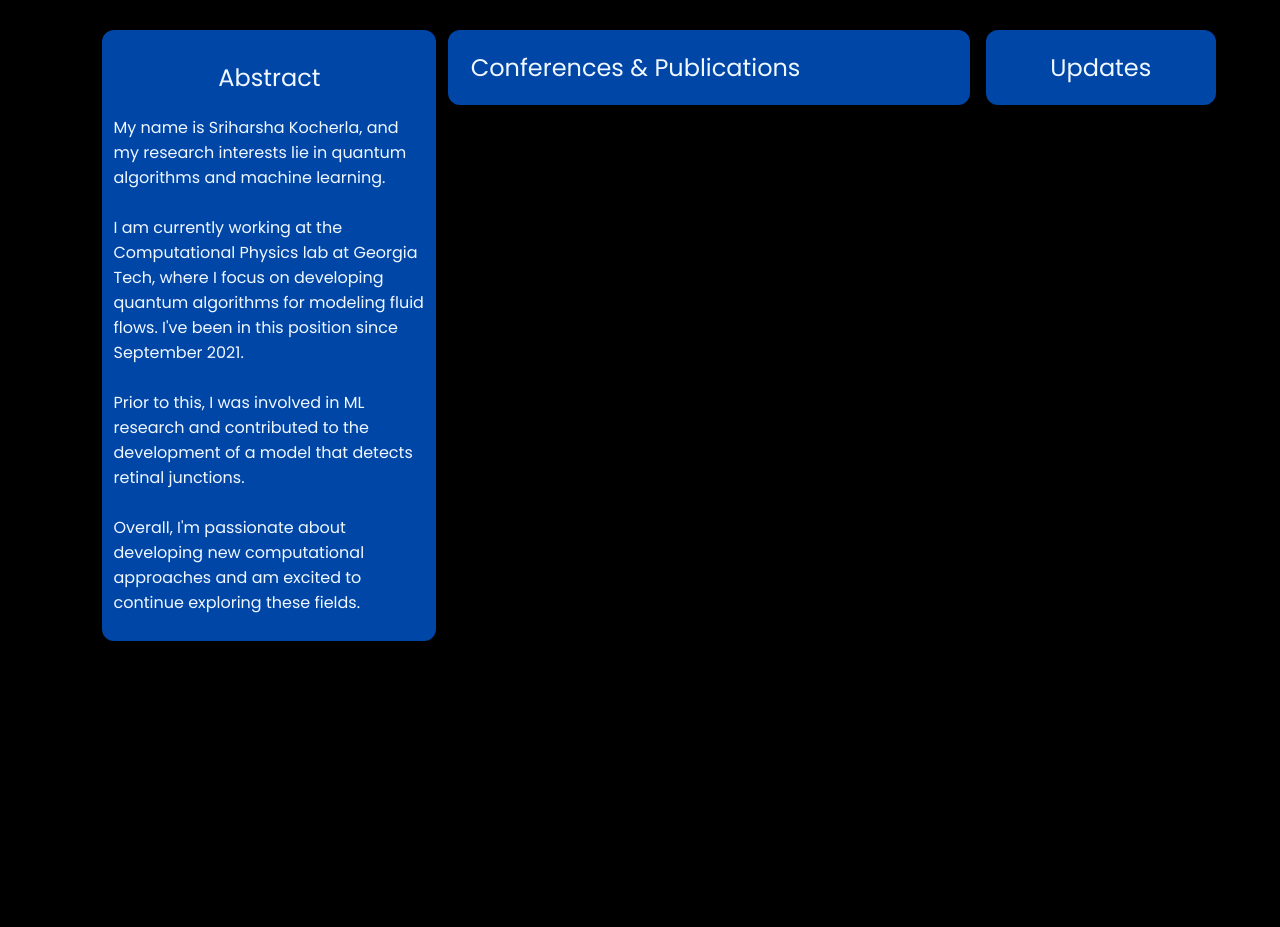
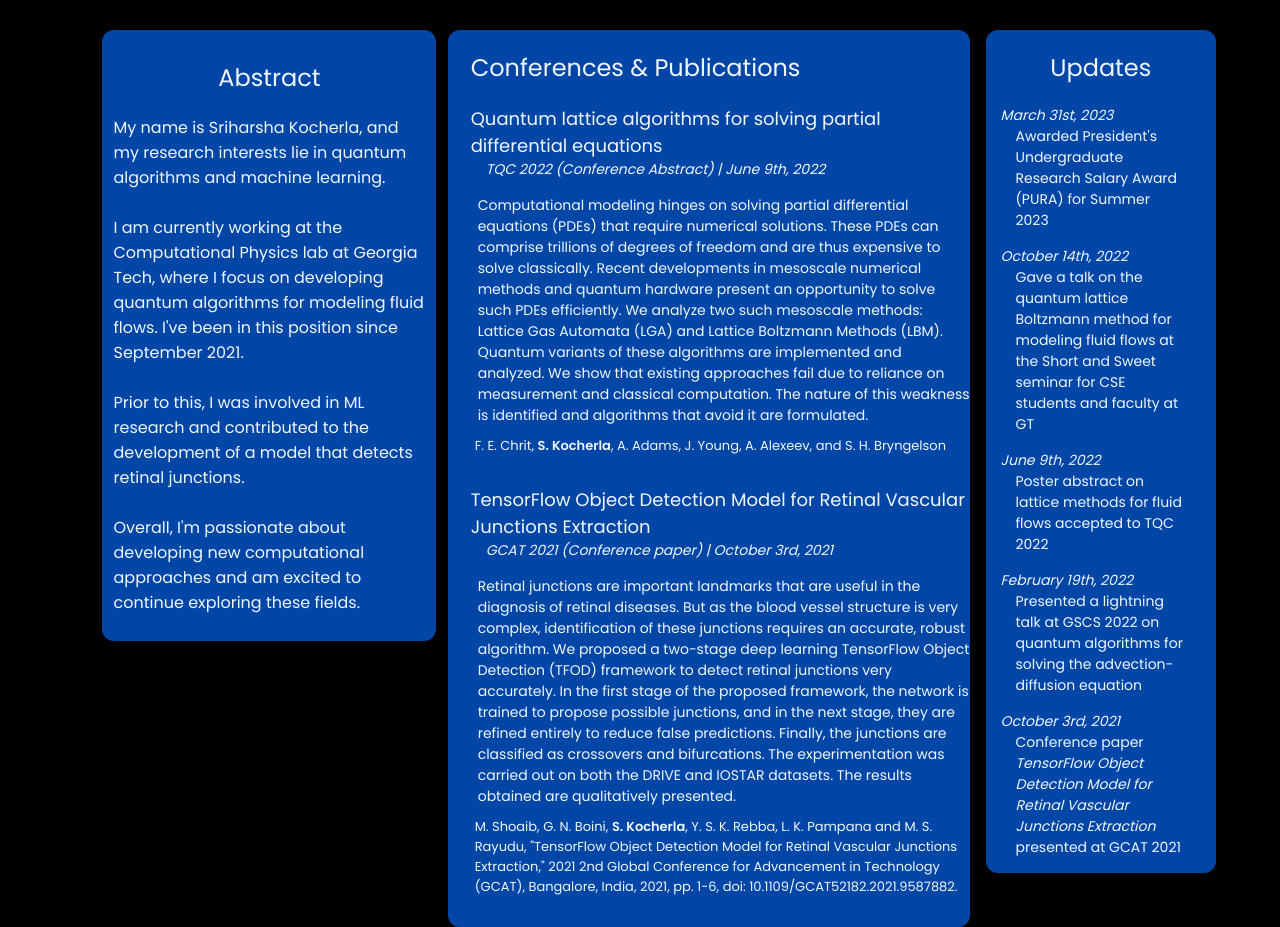
Before and after one commit to svkocherla/svkocherla.github.io, a plain HTML site: page research.html in a window 1280 px wide. Shown: the part 142-1069 px from the top of the page. Before the commit the page ends 800 px from the top, so only its background shows below. Drawn offline with Linux system fonts and the light colour scheme.

Commit message:
Add updates, conferences, and publications and fix margins and padding

```diff
--- a/research.css
+++ b/research.css
@@ -80,3 +80,31 @@ h2 {
     float: right;
     width: 69%;
 }
+
+.date {
+    font-size: 14px;
+    padding-left: 15px;
+    font-style: italic;
+}
+.update {
+    font-size: 14px;
+    padding-left: 30px;
+    padding-right: 30px;
+    margin-bottom: 15px;
+}
+
+.row {
+    font-size: 18px;
+}
+.description {
+    font-size: 14px;
+    margin-top: 15px;
+    padding-left: 7px;
+    margin-bottom: 10px;
+}
+
+.citation {
+    font-size: 13px;
+    margin-bottom: 30px;
+    padding-left: 4px;
+}
--- a/research.html
+++ b/research.html
@@ -39,10 +39,55 @@
             <div class = "container">
                 <div class = "research">
                     <h2>Conferences & Publications</h2>
+                    <div class = "row">Quantum lattice algorithms for solving partial differential equations</div>
+                    <div class = "date">TQC 2022 (Conference Abstract) | June 9th, 2022</div>
+                    <div class = "description">Computational modeling hinges on solving partial differential equations (PDEs)
+                        that require numerical solutions. These PDEs can comprise trillions of degrees of freedom and are thus
+                        expensive to solve classically. Recent developments in mesoscale numerical methods and quantum hardware
+                        present an opportunity to solve such PDEs efficiently. We analyze two such mesoscale methods: Lattice Gas
+                        Automata (LGA) and Lattice Boltzmann Methods (LBM). Quantum variants of these algorithms are implemented
+                        and analyzed. We show that existing approaches fail due to reliance on measurement and classical computation.
+                        The nature of this weakness is identified and algorithms that avoid it are formulated.
+                    </div>
+                    <div class = "citation">F. E. Chrit, <b>S. Kocherla</b>, A. Adams, J. Young, A. Alexeev, and S. H. Bryngelson</div>
+
+                    <!-- <br> -->
+
+                    <div class = "row">TensorFlow Object Detection Model for Retinal Vascular Junctions Extraction</div>
+                    <div class = "date">GCAT 2021 (Conference paper) | October 3rd, 2021</div>
+                    <div class = "description">Retinal junctions are important landmarks that are useful in the diagnosis of retinal diseases.
+                        But as the blood vessel structure is very complex, identification of these junctions requires an accurate, robust algorithm.
+                        We proposed a two-stage deep learning TensorFlow Object Detection (TFOD) framework to detect retinal junctions very accurately.
+                        In the first stage of the proposed framework, the network is trained to propose possible junctions, and in the next stage, they are
+                        refined entirely to reduce false predictions. Finally, the junctions are classified as crossovers and bifurcations.
+                        The experimentation was carried out on both the DRIVE and IOSTAR datasets. The results obtained are qualitatively presented.
+                    </div>
+                    <div class = "citation">M. Shoaib, G. N. Boini, <b>S. Kocherla</b>, Y. S. K. Rebba, L. K. Pampana and M. S. Rayudu,
+                        "TensorFlow Object Detection Model for Retinal Vascular Junctions Extraction,"
+                        2021 2nd Global Conference for Advancement in Technology (GCAT), Bangalore, India, 2021, pp.
+                        1-6, doi: 10.1109/GCAT52182.2021.9587882.</div>
                 </div>
 
                 <div class = "updates">
                     <h2><center>Updates</center></h2>
+
+                    <div class = "date">March 31st, 2023</div>
+                    <div class = "update">Awarded President's Undergraduate Research Salary Award (PURA) for Summer 2023</div>
+
+                    <div class = "date">October 14th, 2022</div>
+                    <div class = "update">Gave a talk on the quantum lattice Boltzmann method for modeling fluid flows at the Short and Sweet seminar for CSE students and faculty at GT</div>
+
+                    <div class = "date">June 9th, 2022</div>
+                    <div class = "update">Poster abstract on lattice methods for fluid flows accepted to TQC 2022</div>
+
+                    <div class = "date">February 19th, 2022</div>
+                    <div class = "update">Presented a lightning talk at GSCS 2022 on quantum algorithms for solving the advection-diffusion equation</div>
+
+                    <div class = "date">October 3rd, 2021</div>
+                    <div class = "update">Conference paper <i>TensorFlow Object Detection Model for Retinal Vascular Junctions Extraction</i> presented at GCAT 2021</div>
+
+                    <!-- <div class = "date">September 1st, 2021</div>
+                    <div class = "update">Joined the Comp. Physics Group @ GT</div> -->
                 </div>
             </div>
 
```
